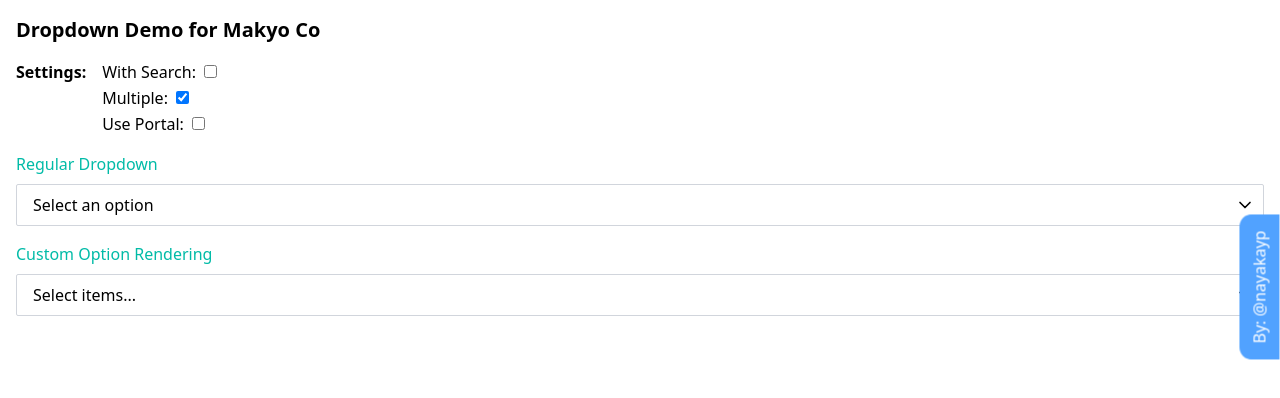
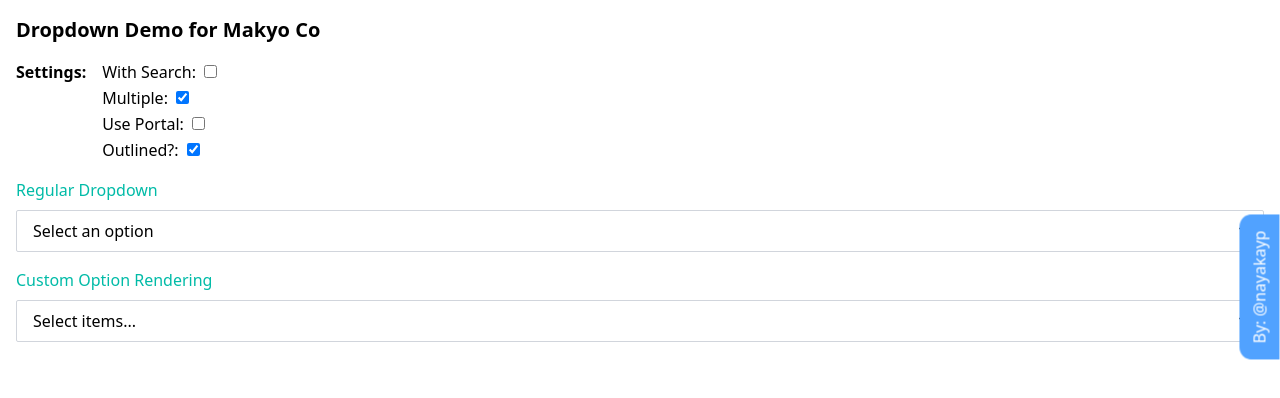
Before and after one commit to nayakayp/dropdown-makyo, a React (Vite) app: page / in a window 1280 px wide. Shown: the top 398 px of the page. Built offline with nearby package versions, Linux system fonts and the light colour scheme.

Commit message:
feat: add outlined props for styling

```diff
--- a/src/App.tsx
+++ b/src/App.tsx
@@ -7,6 +7,7 @@
   const [withSearch, setWithSearch] = useState(false);
   const [multiple, setMultiple] = useState(true);
   const [portal, setPortal] = useState(false);
+  const [outlined, setOutlined] = useState(true);
 
   return (
     <div className="p-4">
@@ -49,6 +50,15 @@
               onChange={() => setPortal(!portal)}
             />
           </div>
+
+          <div className="">
+            <label className="mr-2">Outlined?:</label>
+            <input
+              type="checkbox"
+              checked={outlined}
+              onChange={() => setOutlined(!outlined)}
+            />
+          </div>
         </div>
       </div>
       <div className="mt-4">
@@ -57,6 +67,7 @@
         </h3>
 
         <Dropdown
+          outlined={outlined}
           options={options}
           placeholder="Select an option"
           onChange={(option) => console.log("Selected:", option)}
@@ -71,6 +82,7 @@
           Custom Option Rendering
         </h3>
         <Dropdown
+          outlined={outlined}
           portal={portal}
           options={options}
           placeholder="Select items..."
--- a/src/components/Dropdown.tsx
+++ b/src/components/Dropdown.tsx
@@ -16,6 +16,7 @@
   withSearch?: boolean;
   renderOption?: (option: Option) => React.ReactNode;
   portal?: boolean;
+  outlined?: boolean;
 }
 
 export const Dropdown = ({
@@ -26,6 +27,7 @@
   withSearch = true,
   renderOption,
   portal = false,
+  outlined = true,
 }: DropdownProps) => {
   const [isOpen, setIsOpen] = useState(false);
   const [searchTerm, setSearchTerm] = useState("");
@@ -115,6 +117,7 @@
           isOpen={isOpen}
           handleOptionClick={handleOptionClick}
           handleButtonClick={() => setIsOpen(!isOpen)}
+          outlined={outlined}
         />
 
         <div
@@ -153,6 +156,7 @@
           isOpen={isOpen}
           handleOptionClick={handleOptionClick}
           handleButtonClick={() => setIsOpen(!isOpen)}
+          outlined={outlined}
         />
         {createPortal(
           <div
--- a/src/components/DropdownButton.tsx
+++ b/src/components/DropdownButton.tsx
@@ -8,17 +8,21 @@
   isOpen,
   handleOptionClick,
   handleButtonClick,
+  outlined = true,
 }: {
   selectedOptions: Option[];
   placeholder: string;
   isOpen: boolean;
   handleOptionClick: (option: Option) => void;
   handleButtonClick: () => void;
+  outlined?: boolean;
 }) => (
   <button
     type="button"
     onClick={handleButtonClick}
-    className="w-full px-4 py-2 text-left bg-white border border-gray-300 rounded-xs focus:outline-none cursor-pointer relative pr-10"
+    className={`w-full px-4 py-2 text-left rounded-xs focus:outline-none cursor-pointer relative pr-10 ${
+      outlined ? "bg-white border border-gray-300" : "bg-gray-300"
+    }`}
   >
     {selectedOptions.length > 0 ? (
       <div className="flex flex-wrap gap-1">
```
